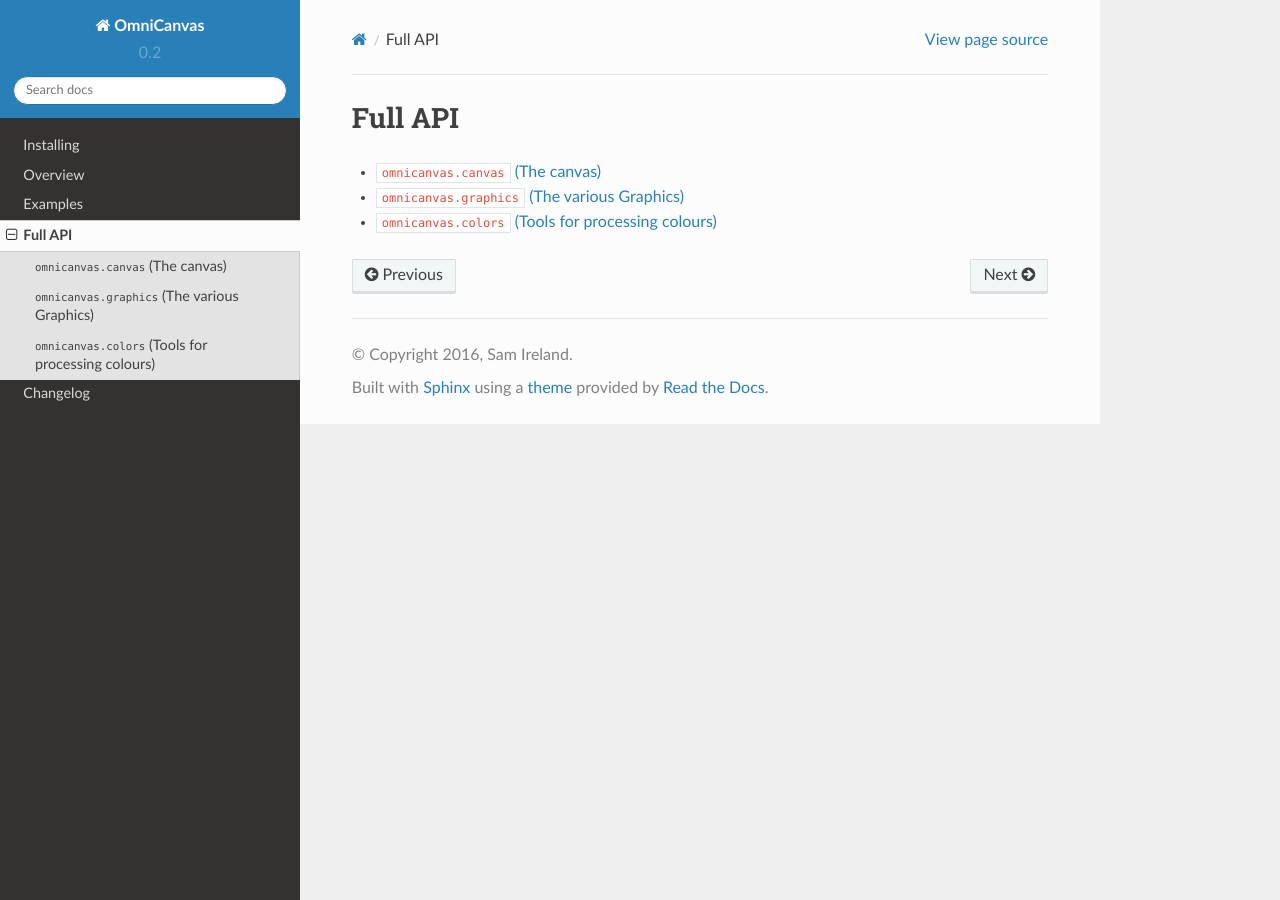
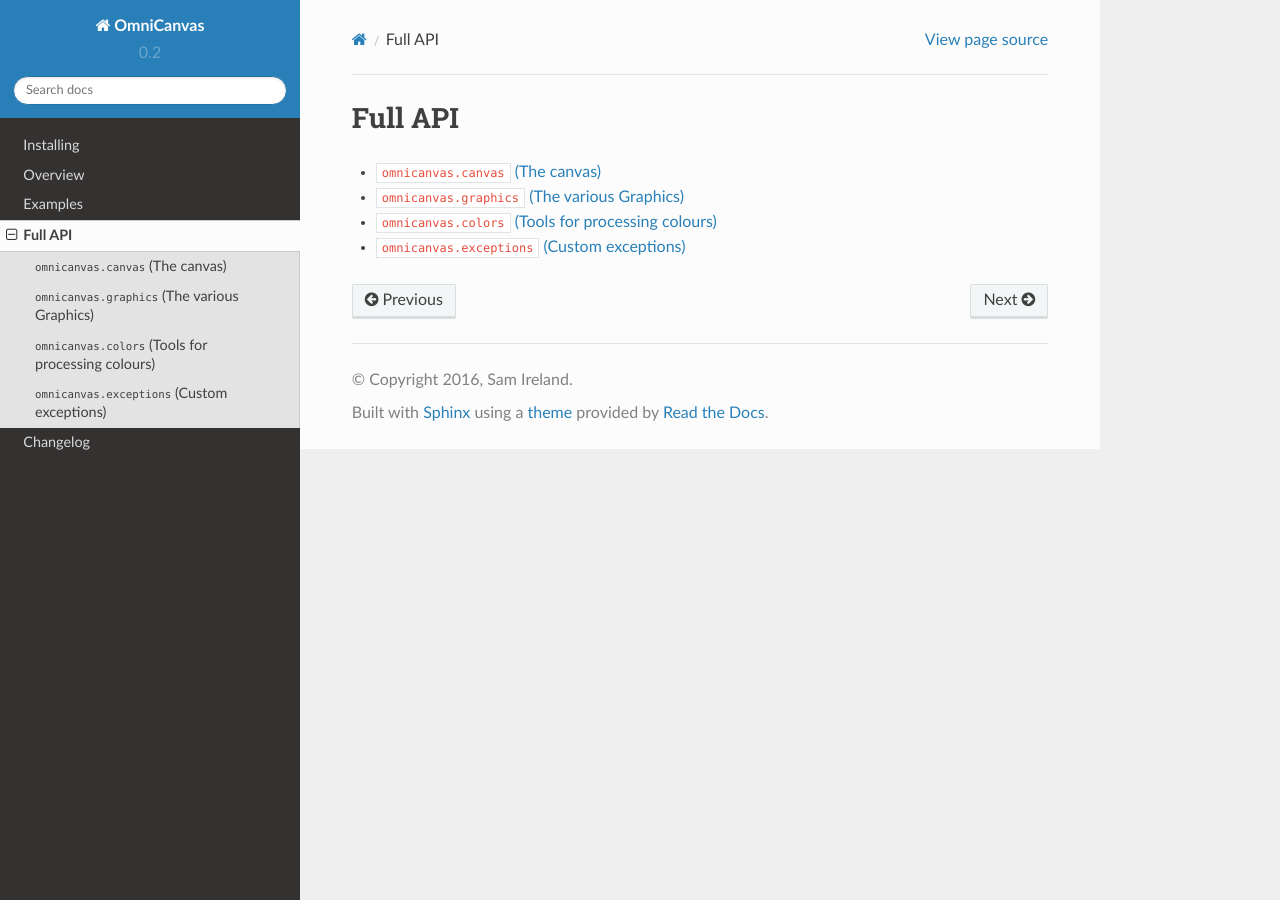
Before and after one commit to samirelanduk/omnicanvas, a Sphinx documentation site: the page built from docs/source/api.rst, in a window 1280 px wide. Built offline with Sphinx 7.4.7 and the Read the Docs theme 2.0.0, drawn with Linux system fonts in a browser that asks for light colours.

Commit message:
Add exceptions docs

```diff
--- a/docs/source/api.rst
+++ b/docs/source/api.rst
@@ -5,3 +5,4 @@ Full API
     api/canvas
     api/graphics
     api/colors
+    api/exceptions
--- /dev/null
+++ b/docs/source/api/exceptions.rst
@@ -0,0 +1,5 @@
+``omnicanvas.exceptions`` (Custom exceptions)
+~~~~~~~~~~~~~~~~~~~~~~~~~~~~~~~~~~~~~~~~~~~~~
+
+.. automodule:: omnicanvas.exceptions
+    :members:
```
Also changed, not shown: 1 other file.
